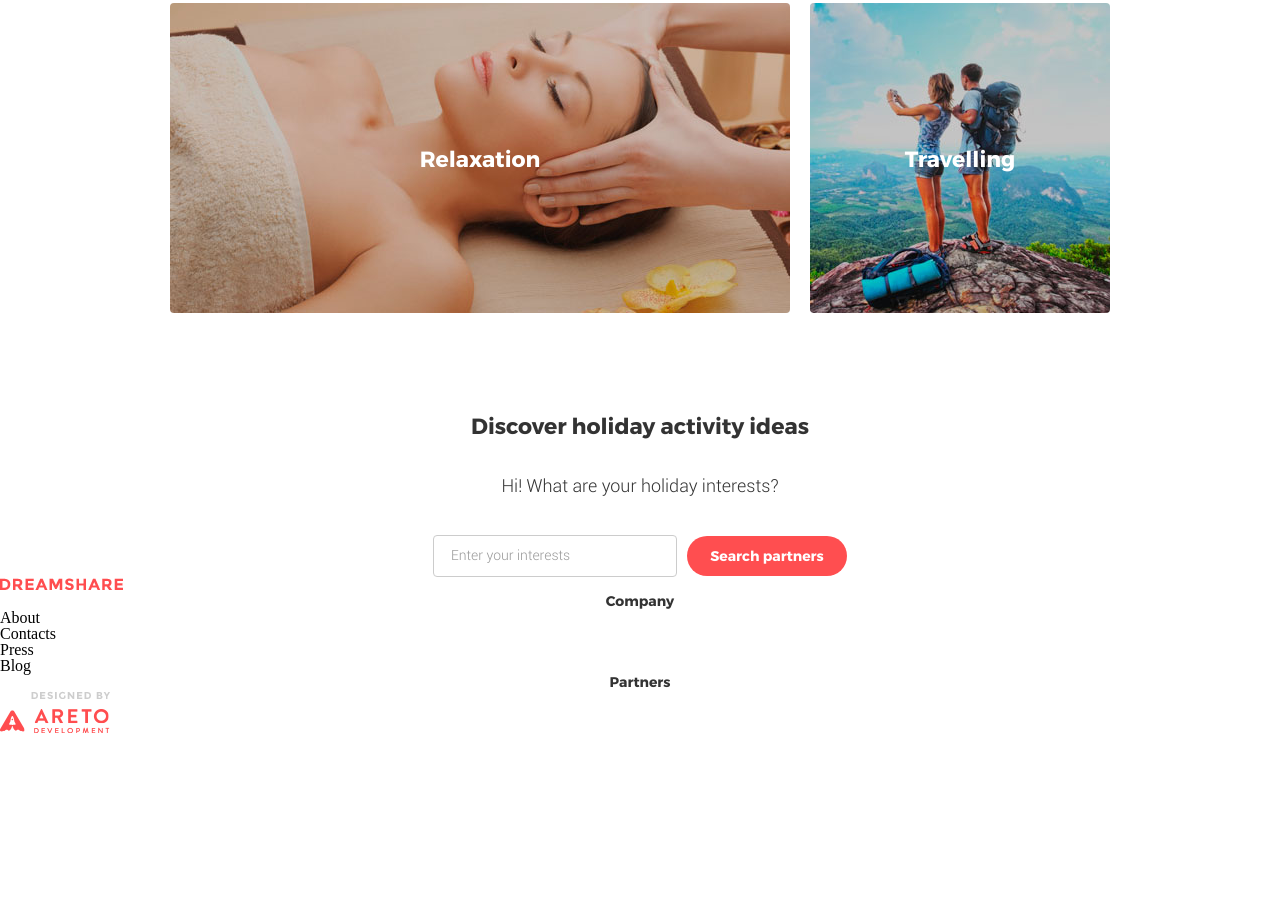
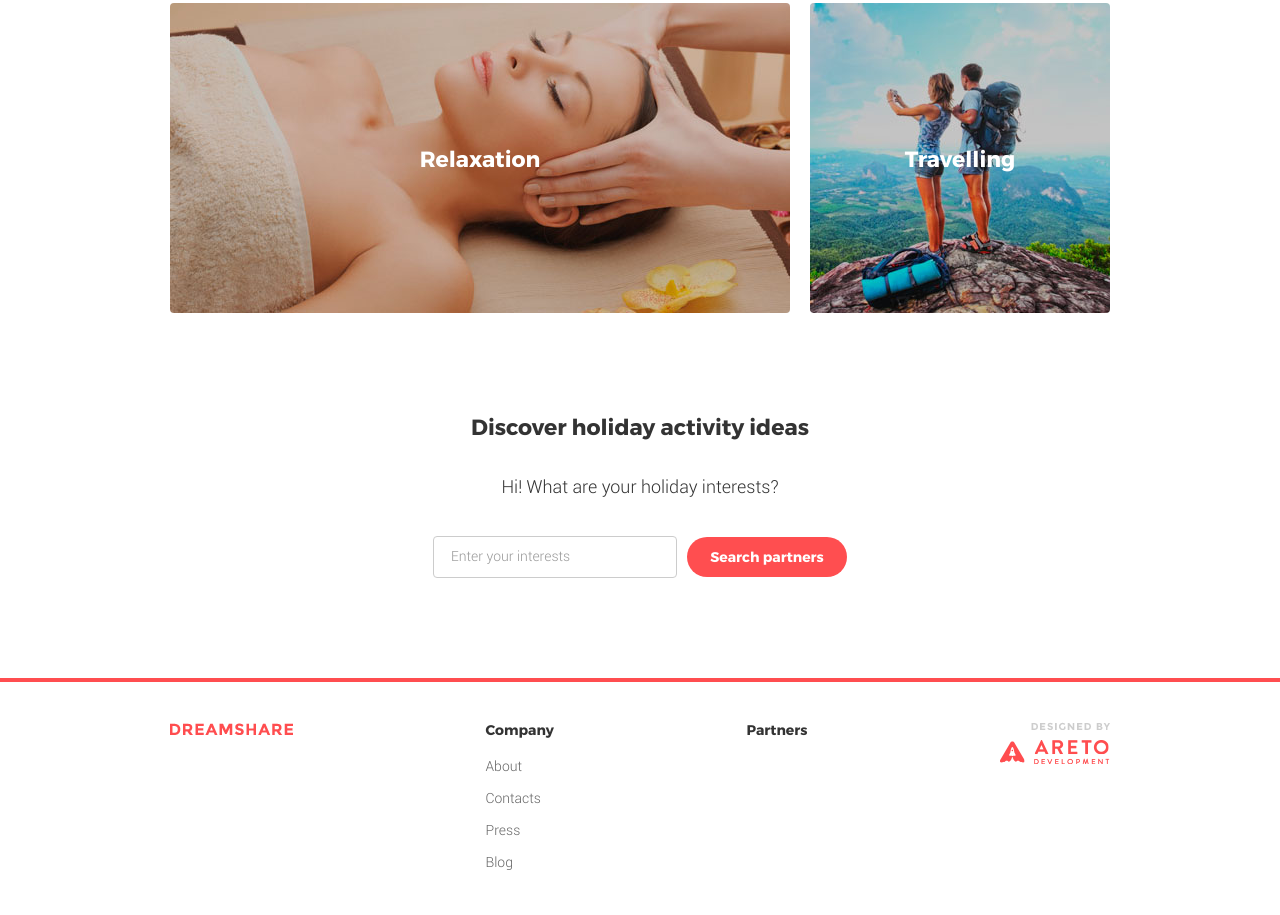
Before and after one commit to Panndora1/bem, a plain HTML site: page index.html in a window 1280 px wide. Shown: the part 2566-3481 px from the top of the page. Before the commit the page ends 3302 px from the top, so only its background shows below. Drawn offline with Linux system fonts and the light colour scheme.

Commit message:
feat: add footer page style

```diff
--- /dev/null
+++ b/css/pages/footer.css
@@ -0,0 +1,30 @@
+.footer {
+    border-top: 4px solid rgb(255, 78, 80);
+}
+
+.footer__container {
+    width: 100%;
+    max-width: 940px;
+    margin: 0 auto;
+    display: flex;
+    justify-content: space-between;
+    align-items: flex-start;
+    padding: 40px 0;
+}
+
+.menu__title {
+    padding-bottom: 16px;
+}
+
+.menu__item {
+    font-size: 14px;
+    font-family: "Roboto";
+    color: rgb(102, 102, 102);
+    line-height: 1.714;
+    text-align: left;
+    padding-bottom: 8px;
+}
+
+.menu__item:last-child {
+    padding-bottom: 0px;
+}
--- a/css/pages/form.css
+++ b/css/pages/form.css
@@ -2,7 +2,7 @@
     width: 100%;
     max-width: 940px;
     margin: 0 auto;
-    padding-top: 99px;
+    padding: 100px 0;
 }
 
 .call-to-action {
--- a/style.css
+++ b/style.css
@@ -9,3 +9,5 @@
 @import url(./css/pages/gallery.css);
 
 @import url(./css/pages/form.css);
+
+@import url(./css/pages/footer.css);
```
